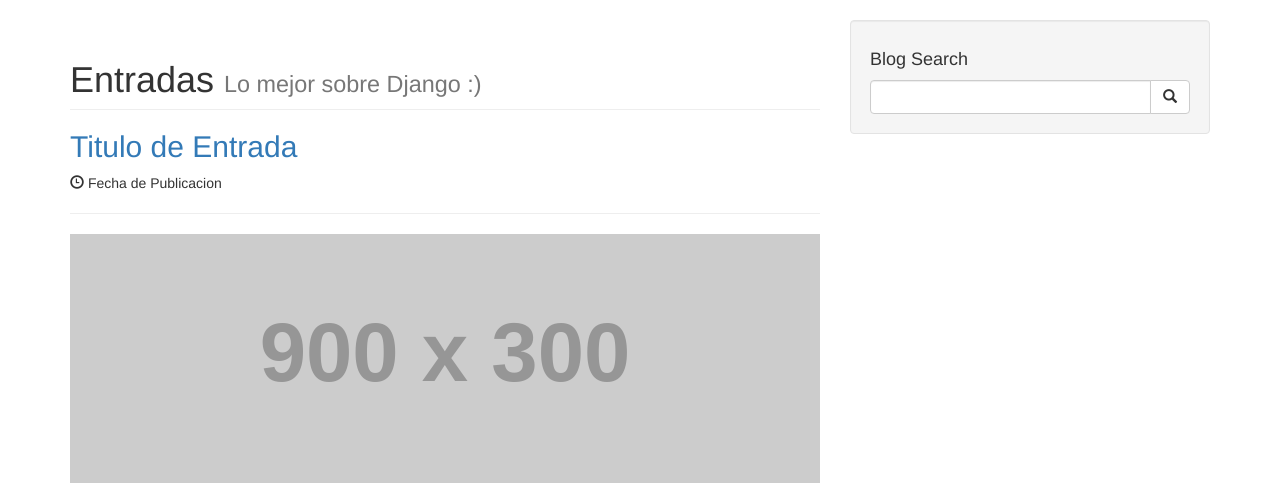
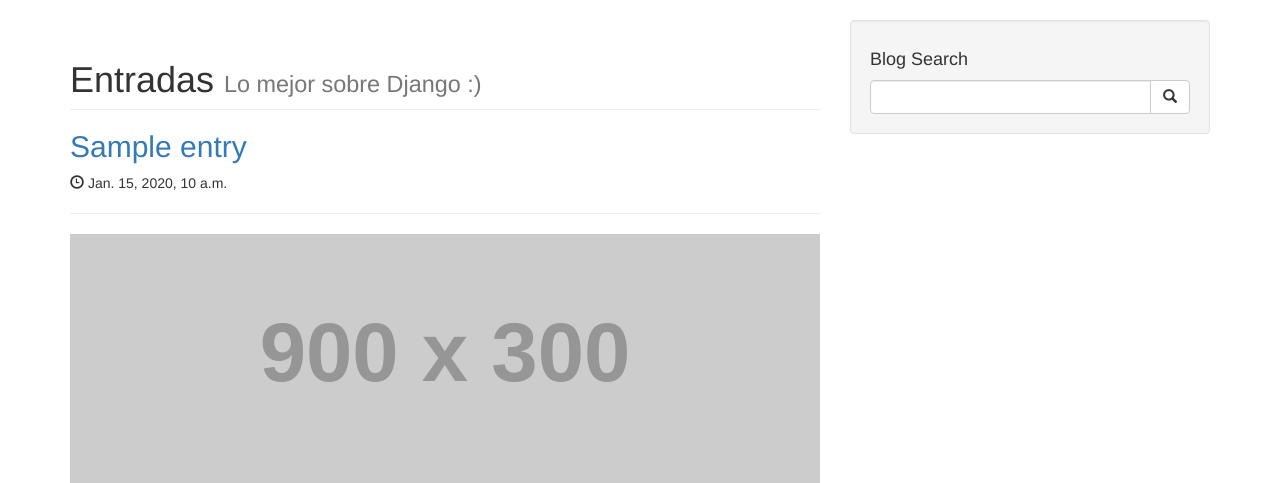
Before and after one commit to ChilangoDjango/mblog, a Django app: page / in a window 1280 px wide. Shown: the part 52-535 px from the top of the page. Run offline with Django 3.2, Linux system fonts and the light colour scheme; tables that the repository leaves empty hold one stand-in row (values such as "Sample post"); grey boxes labelled with a size stand in for pictures from a placeholder-image service; some libraries are stand-ins or nearby versions.

Commit message:
List all articles

```diff
--- a/templates/blog/index.html
+++ b/templates/blog/index.html
@@ -1,21 +1,23 @@
 {% extends 'blog/base.html' %}
-
+{% load django_markdown %}
 {% block content  %}
   <h1 class="page-header">
     Entradas
     <small>Lo mejor sobre Django :)</small>
   </h1>
+  {% for article in object_list  %}
   <article class="post">
     <h2>
-      <a href="#">Titulo de Entrada</a></h2>
-      <p><span class="glyphicon glyphicon-time"></span> Fecha de Publicacion</p>
+      <a href="#">{{ article.title }}</a></h2>
+    <p><span class="glyphicon glyphicon-time"></span> {{ article.created  }}</p>
       <hr />
       <img class="img-responsive" src="http://placehold.it/900x300" alt="">
       <p>Contenido de Post</p>
+      {{ article.content|markdown }}
       <a class="btn btn-primary" href="#">Leer mas... <span class="glyphicon glyphicon-chevron-right"></span></a>
 
   </article>
-
+  {% endfor %}
   <ul class="pager">
     <li class="previous">
       <a href="#">&larr; Anteriores</a>
```
Also changed, not shown: db.sqlite3.
